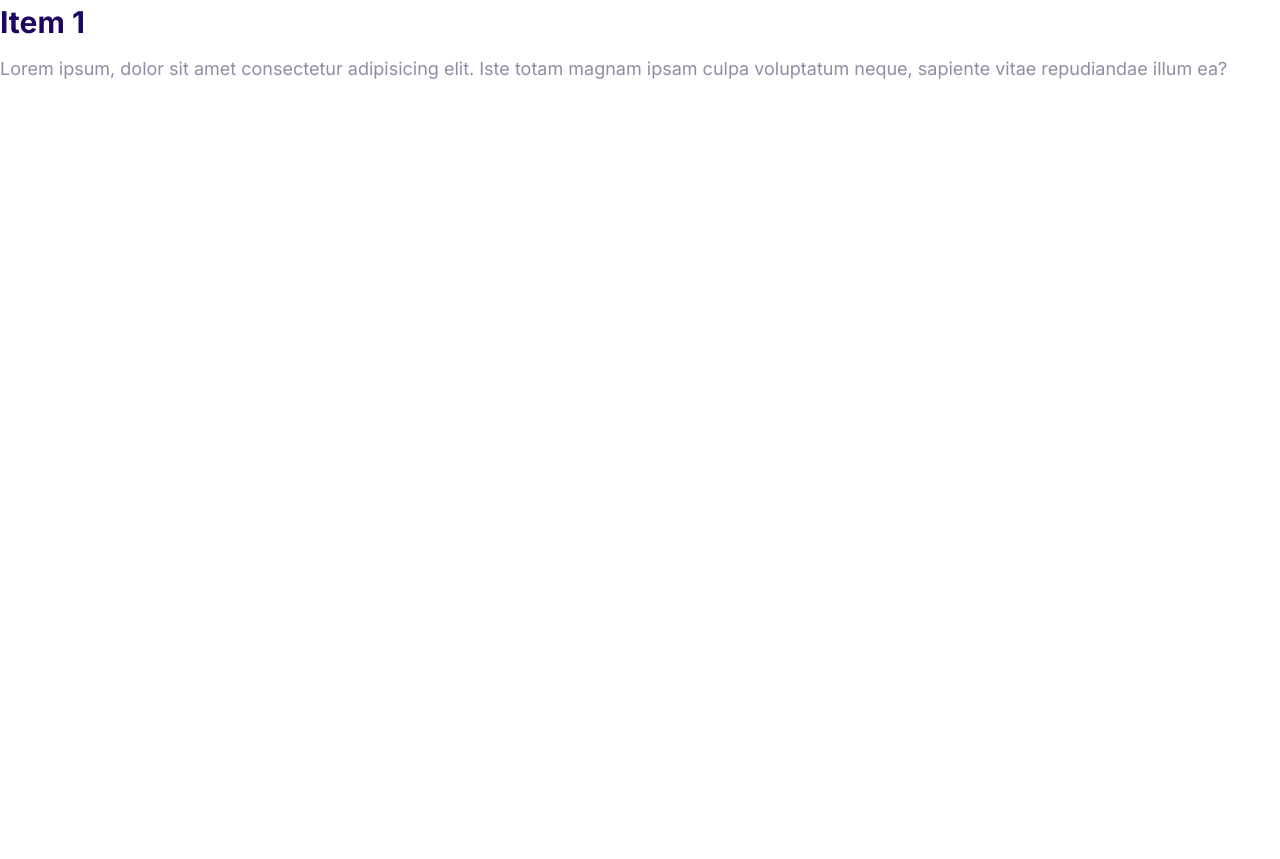
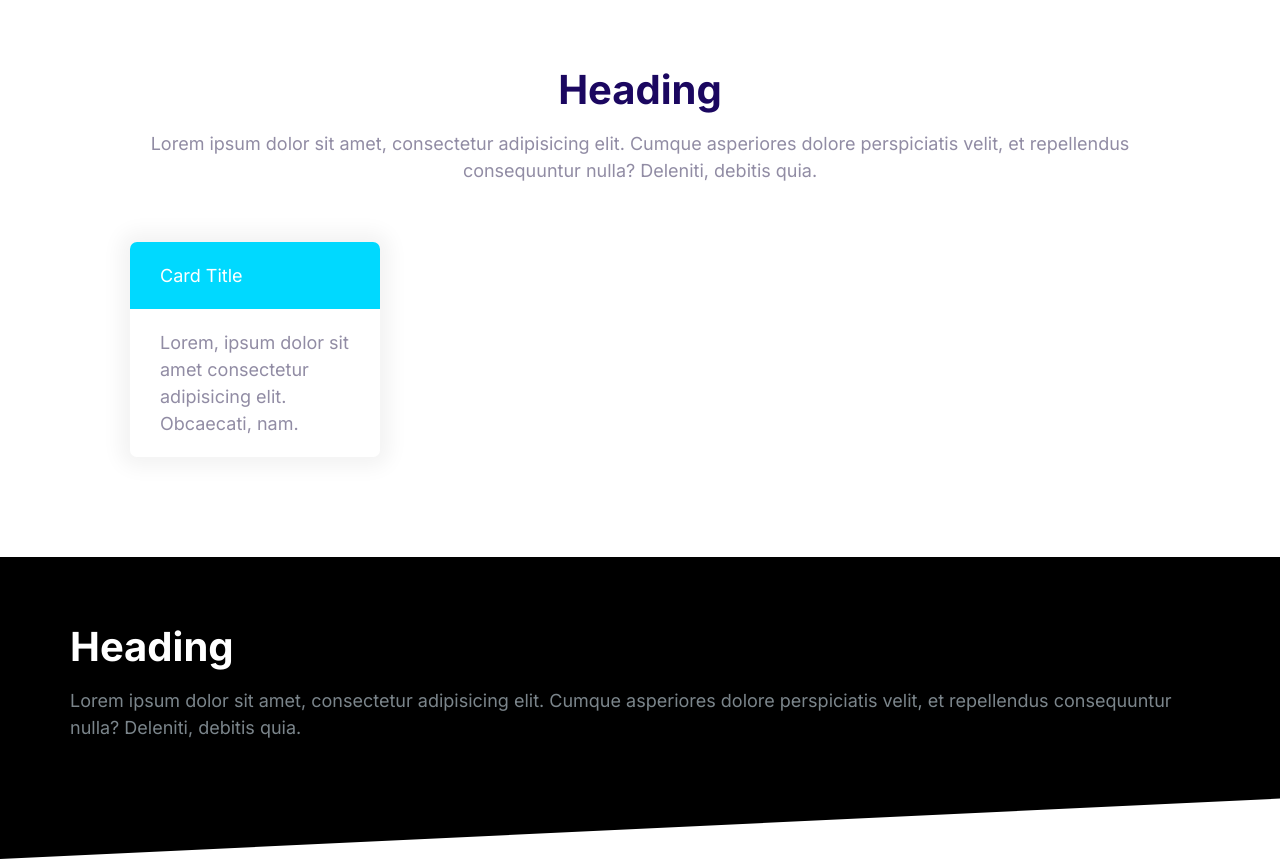
Before and after one commit to LenardLn/moshify, a plain HTML site: page index.html in a window 1280 px wide. Before the commit the page ends 800 px from the top, so only its background shows below. Drawn offline with Linux system fonts and the light colour scheme.

Commit message:
Defining the blocks

```diff
--- a/css/styles.css
+++ b/css/styles.css
@@ -582,3 +582,42 @@
   max-height: 100vh;
   opacity: 1;
 }
+
+/* Blocks */
+
+.block {
+  --padding-vertical: 6rem;
+  padding: var(--padding-vertical) 2rem;
+}
+
+.block__header{
+  text-align: center;
+}
+
+.block__heading {
+  margin-top: 0;
+}
+
+.block--dark {
+  background: #000;
+  color: #7b858b;
+}
+
+.block--dark .block__heading {
+  color: #fff;
+}
+
+.block--skewed-right {
+  padding-bottom: calc(var(--padding-vertical) + 4rem);
+  clip-path: polygon(0% 0%, 100% 0%, 100% 100%, 0% 80%);
+}
+
+.block--skewed-left {
+  padding-bottom: calc(var(--padding-vertical) + 4rem);
+  clip-path: polygon(0% 0%, 100% 0%, 100% 80%, 0% 100%);
+}
+
+.container {
+  max-width: 1140px;
+  margin: 0 auto;
+}
--- a/index.html
+++ b/index.html
@@ -14,17 +14,35 @@
     <link rel="stylesheet" href="css/styles.css" />
   </head>
   <body>
-    <div class="collapsible collapsible--expanded">
-      <header class="collapsible__header">
-        <h2 class="collapsible__heading">Item 1</h2>
-          <svg class="icon icon--white collapsible__chevron">
-            <use xlink:href="images/sprite.svg#chevron"></use>
-          </svg>
+    <section class="block container">
+      <header class="block__header">
+        <h2 class="block__heading">Heading</h2>
+        <p>
+          Lorem ipsum dolor sit amet, consectetur adipisicing elit. Cumque
+          asperiores dolore perspiciatis velit, et repellendus consequuntur nulla?
+          Deleniti, debitis quia.
+        </p>
       </header>
-      <div class="collapsible__content">
-        <p>Lorem ipsum, dolor sit amet consectetur adipisicing elit. Iste totam magnam ipsam culpa voluptatum neque, sapiente vitae repudiandae illum ea?</p>
+      <div style="width: 30%; padding: 4rem">
+        <div class="card card--secondary">
+          <header class="card__header">Card Title</header>
+          <div class="card__body">
+            Lorem, ipsum dolor sit amet consectetur adipisicing elit. Obcaecati,
+            nam.
+          </div>
+        </div>
       </div>
-    </div>
+    </section>
+    <section class="block block--dark block--skewed-left">
+      <div class="container">
+        <h2 class="block__heading">Heading</h2>
+        <p>
+          Lorem ipsum dolor sit amet, consectetur adipisicing elit. Cumque
+          asperiores dolore perspiciatis velit, et repellendus consequuntur nulla?
+          Deleniti, debitis quia.
+        </p>
+      </div>
+    </section>
     <script src="js/main.js"></script>
   </body>
 </html>
```
Also changed, not shown: 1 other file.
